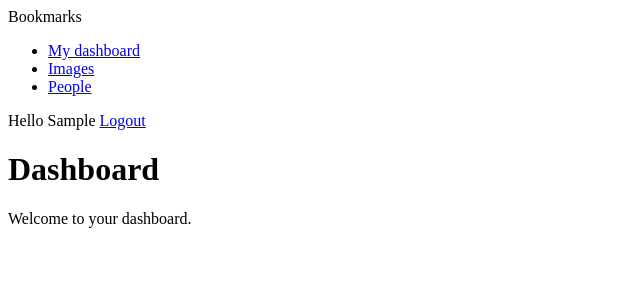
After one commit to ptcardoso/django-social-website, a Django app: page /account/ in a window 1280 px wide. The commit adds this page. Shown: the top 300 px of the page, without its empty margins (0-640 px from the left). Run offline with Django 3.2, Linux system fonts and the light colour scheme; the visitor is signed in with stand-in values (Sample User, id 1).

Commit message:
Add django login views

```diff
--- /dev/null
+++ b/bookmarks/account/templates/account/dashboard.html
@@ -0,0 +1,8 @@
+{% extends "base.html" %}
+
+{% block title %}Dashboard{% endblock %}
+
+{% block content %}
+    <h1>Dashboard</h1>
+    <p>Welcome to your dashboard.</p>
+{% endblock %}
--- a/bookmarks/account/templates/base.html
+++ b/bookmarks/account/templates/base.html
@@ -8,6 +8,28 @@
 <body>
     <div id="header">
         <span class="logo">Bookmarks</span>
+        {% if request.user.is_authenticated %}
+            <ul class="menu">
+                <li {% if section == "dashboard" %}class="selected"{% endif %}>
+                    <a href="{% url 'account:dashboard' %}">My dashboard</a>
+                </li>
+                <li {% if section == "images" %}class="selected"{% endif %}>
+                    <a href="#">Images</a>
+                </li>
+                <li {% if section == "people" %}class="selected"{% endif %}>
+                    <a href="#">People</a>
+                </li>
+            </ul>
+        {% endif %}
+
+        <span class="user">
+            {% if request.user.is_authenticated %}
+            Hello {{ request.user.first_name }}
+            <a href="{% url 'account:logout' %}">Logout</a>
+            {% else %}
+            <a href="{% url 'account:login' %}">Log-in</a>
+            {% endif %}
+        </span>
     </div>
     <div id="content">
         {% block content %}
--- a/bookmarks/account/urls.py
+++ b/bookmarks/account/urls.py
@@ -1,7 +1,12 @@
 from django.conf.urls import url
+from django.contrib.auth.views import LoginView, LogoutView, logout_then_login
 from . import views
 
 app_name = 'account'
 urlpatterns = [
-    url(r'^login/$', views.user_login, name='login')
+    # url(r'^login/$', views.user_login, name='login')
+    url(r'^login/$', LoginView.as_view(), name='login'),
+    url(r'^logout/$', LogoutView.as_view(), name='logout'),
+    url(r'^logout-then-login/$', logout_then_login, name='logout_then_login'),
+    url(r'^$', views.dashboard, name='dashboard')
 ]
--- a/bookmarks/account/views.py
+++ b/bookmarks/account/views.py
@@ -1,6 +1,7 @@
 from django.http import HttpResponse
 from django.shortcuts import render
 from django.contrib.auth import authenticate, login
+from django.contrib.auth.decorators import login_required
 from .forms import LoginForm
 
 
@@ -24,3 +25,8 @@ def user_login(request):
     else:
         form = LoginForm()
     return render(request, 'account/login.html', {'form': form})
+
+
+@login_required
+def dashboard(request):
+    return render(request, 'account/dashboard.html', {'section': 'dashboard'})
--- a/bookmarks/bookmarks/settings.py
+++ b/bookmarks/bookmarks/settings.py
@@ -13,6 +13,8 @@ https://docs.djangoproject.com/en/2.1/ref/settings/
 import os
 
 # Build paths inside the project like this: os.path.join(BASE_DIR, ...)
+from django.urls import reverse_lazy
+
 BASE_DIR = os.path.dirname(os.path.dirname(os.path.abspath(__file__)))
 
 
@@ -49,6 +51,10 @@ MIDDLEWARE = [
     'django.contrib.messages.middleware.MessageMiddleware',
     'django.middleware.clickjacking.XFrameOptionsMiddleware',
 ]
+
+LOGIN_REDIRECT_URL = reverse_lazy('account:dashboard')
+LOGIN_URL = reverse_lazy('account:login')
+LOGOUT_URL = reverse_lazy('account:logout')
 
 ROOT_URLCONF = 'bookmarks.urls'
 
```
Also changed, not shown: bookmarks/account/templates/registration/logged_out.html (added, +8 -0 lines), bookmarks/account/templates/registration/login.html (added, +22 -0 lines).
